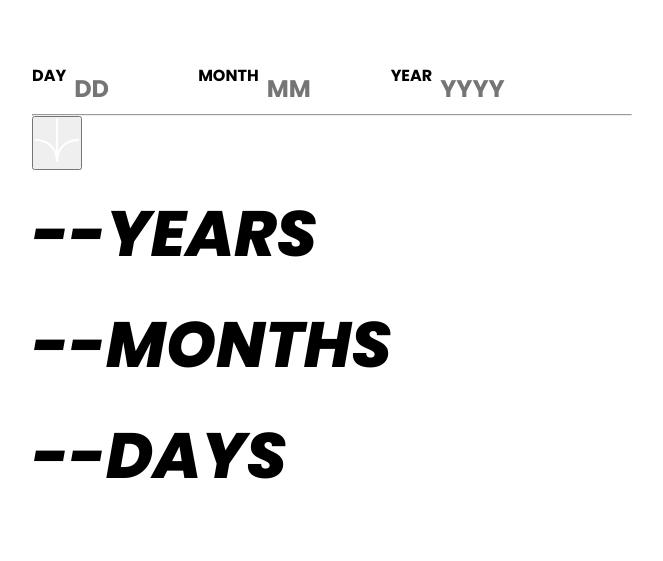
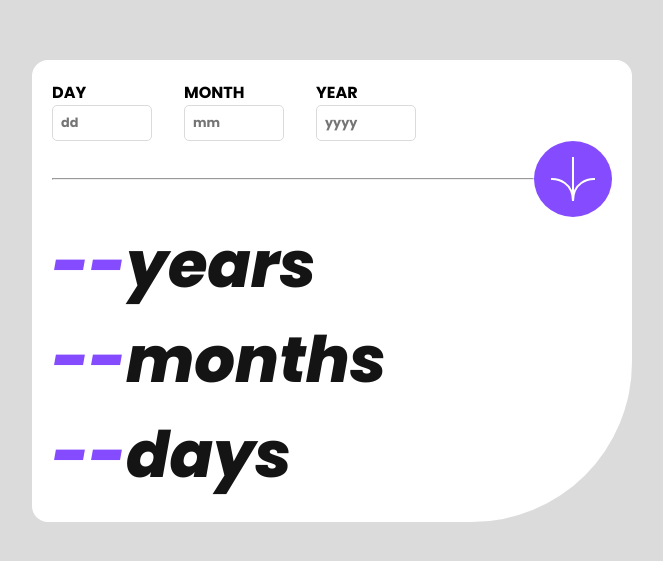
Before and after one commit to christianmachira/age-calculator-app, a website with bundled scripts: page index.html in a window 1280 px wide. Shown: the part 109-670 px from the top of the page, without its empty margins (308-971 px from the left). Built offline with nearby package versions, Linux system fonts and the light colour scheme.

Commit message:
css mods

```diff
--- a/style.css
+++ b/style.css
@@ -1,4 +1,4 @@
-root{
+:root{
 --white:hsl(0, 0%, 100%);
 --off-white:hsl(0, 0%, 94%);
 --light-grey:hsl(0, 0%, 86%);
@@ -15,7 +15,7 @@ root{
     font-family:'Poppins', sans-serif;
 }
 body{
-    background-color:var(--off-white);
+    background-color:hsl(0, 0%, 86%);
     display:flex;
     min-height:100vh;
     align-items:center;
@@ -29,7 +29,9 @@ body{
 .card{
     display:flex;
     flex-direction:column;
+    padding:20px;
     border-radius: 1rem 1rem 10rem 1rem;
+    background-color: hsl(0, 0%, 100%);
     width:600px;
 
 }
@@ -43,6 +45,7 @@ form{
 }
 .block{
     display:flex;
+    flex-direction:column;
 }
 .block label{
     font-weight: 600;
@@ -51,27 +54,24 @@ form{
 input{
     width:100px;
     padding:0.5rem;
-    border-radius:0.5rem;
-    border:1px solid var(--light-grey);
+    border-radius:5px;
+    border: 1px solid var(--light-grey);
     display:flex;
     align-items:center;
-    font-size: 1.5rem;
-    text-transform: uppercase;
+    font-size: 0.8rem;
 }
 :-ms-input-placeholder{
     color:var(--smokey-grey);
     font-weight:800;
-    font-size:1.5rem;
+    font-size:1.0rem;
 }
 .submit_form{
     display:flex;
     justify-content: center;
 }
-.submit_btn{
-    color:var(--purple);
-    padding:10px;
-    width: 30px;
-    height: 30px;
+.submit_button{
+    background-color: hsl(259,100%,65%);
+    padding:1rem;
     border-radius: 50%;
     border:none;
     display:flex;
@@ -79,16 +79,18 @@ input{
     align-items: center;
     cursor:pointer;
 }
-.submit_block hr{
+.submit_class{
+    display:flex;
+    align-items:center;
+}
+.submit_class hr{
     width:100%;
 }
 .output h1{
     font-size: 4rem;
     font-weight: 800;
     font-style:italic;
-    text-transform: uppercase;
     color:var(--off-black);
-    margin:1rem 0;
     height:fit-content;
 }
 small{
```
